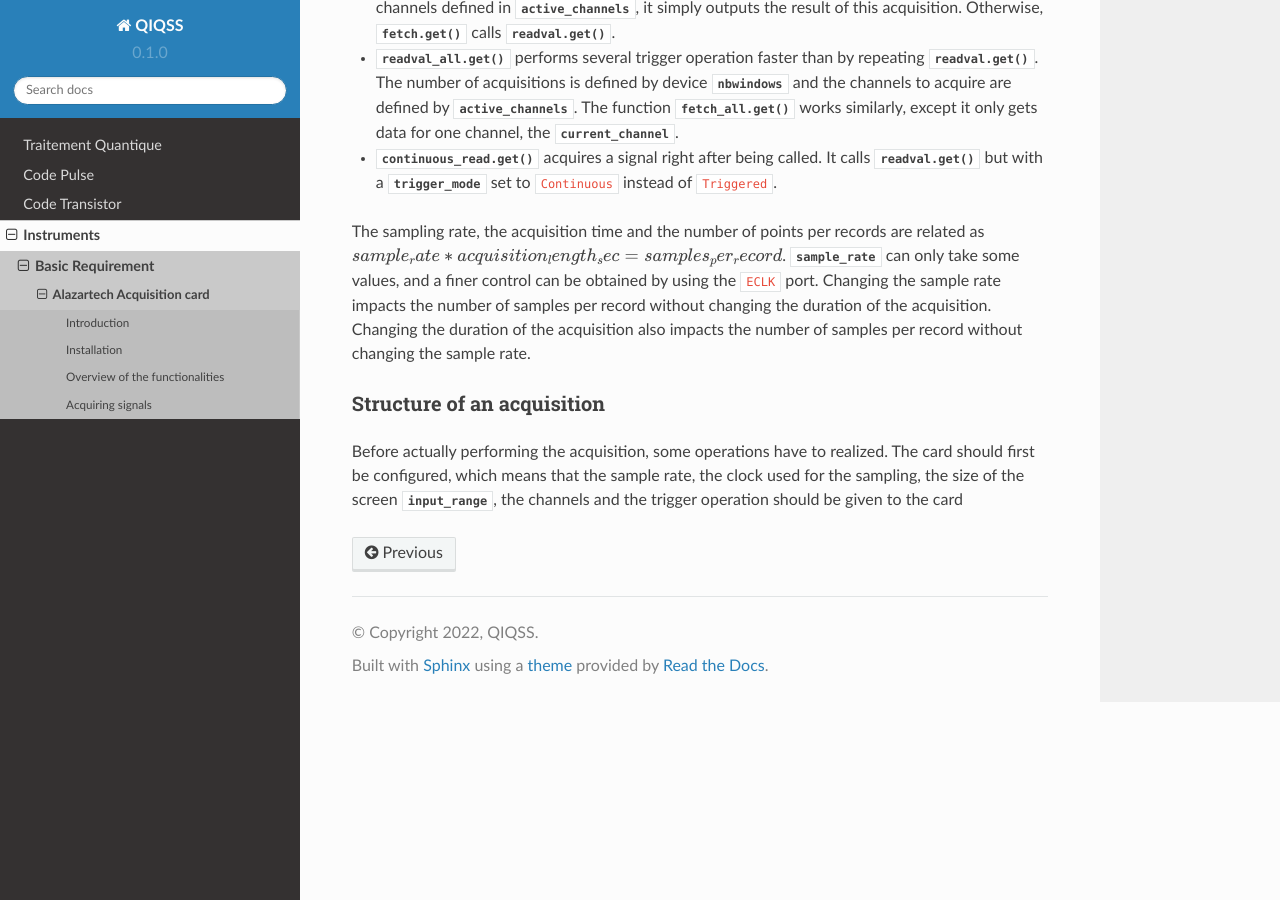
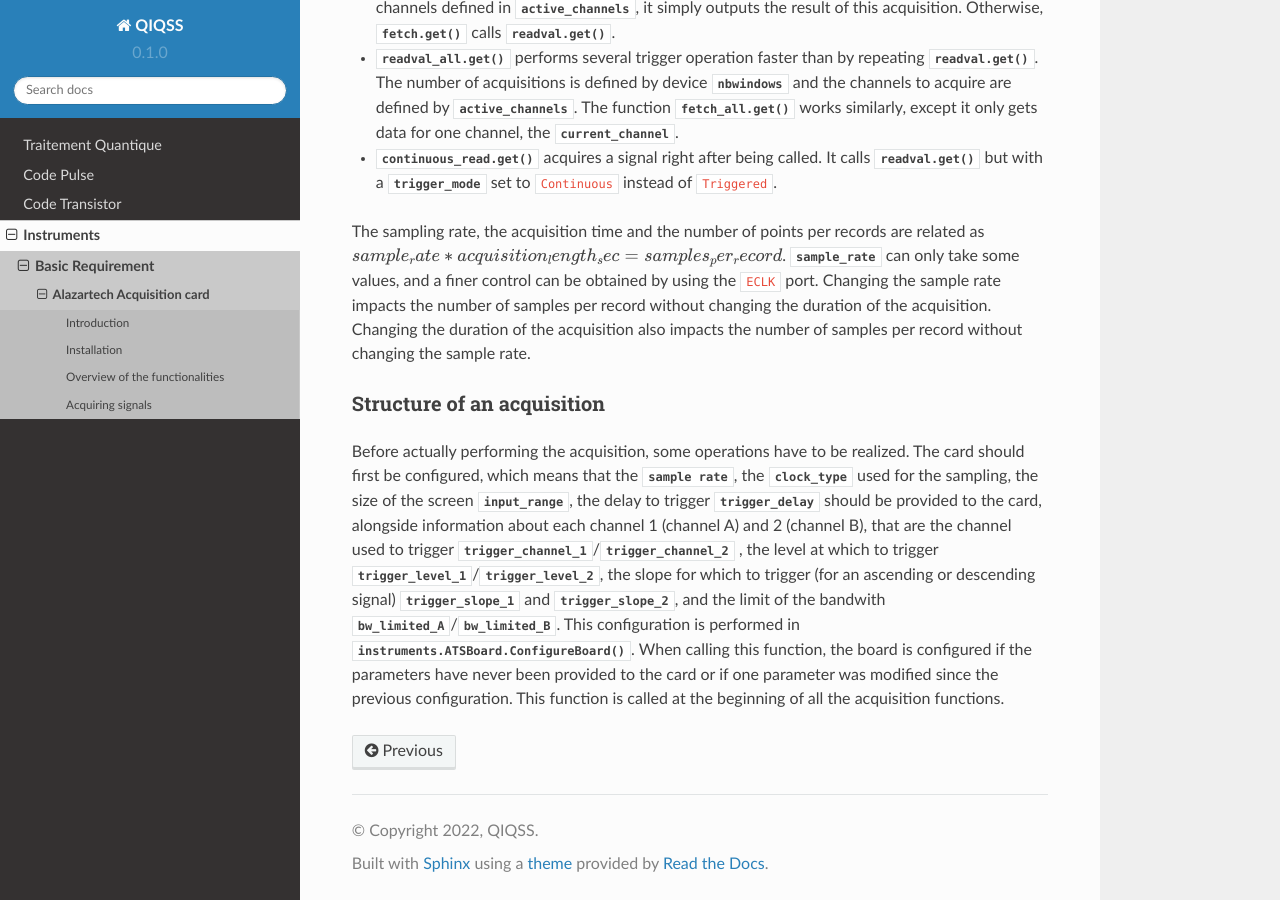
Before and after one commit to DevonDevilliers/QIQSS-Code, a Sphinx documentation site: the page built from docs/source/Alazartech.rst, in a window 1280 px wide and 900 px high, scrolled down 3032 px. Built offline with Sphinx 7.4.7 and the Read the Docs theme 2.0.0, drawn with Linux system fonts in a browser that asks for light colours.

Commit message:
Describe configureBoard

```diff
--- a/docs/source/Alazartech.rst
+++ b/docs/source/Alazartech.rst
@@ -89,4 +89,4 @@ The sampling rate, the acquisition time and the number of points per records are
 Structure of an acquisition
 ---------------------------
 
-Before actually performing the acquisition, some operations have to realized. The card should first be configured, which means that the sample rate, the clock used for the sampling, the size of the screen :class:`input_range`, the channels and the trigger operation should be given to the card
+Before actually performing the acquisition, some operations have to be realized. The card should first be configured, which means that the :class:`sample rate`, the :class:`clock_type` used for the sampling, the size of the screen :class:`input_range`, the delay to trigger :class:`trigger_delay` should be provided to the card, alongside information about each channel 1 (channel A) and 2 (channel B), that are the channel used to trigger :class:`trigger_channel_1`/:class:`trigger_channel_2` , the level at which to trigger :class:`trigger_level_1`/:class:`trigger_level_2`, the slope for which to trigger (for an ascending or descending signal) :class:`trigger_slope_1` and :class:`trigger_slope_2`, and the limit of the bandwith :class:`bw_limited_A`/:class:`bw_limited_B`. This configuration is performed in :py:func:`instruments.ATSBoard.ConfigureBoard`. When calling this function, the board is configured if the parameters have never been provided to the card or if one parameter was modified since the previous configuration. This function is called at the beginning of all the acquisition functions.
```
